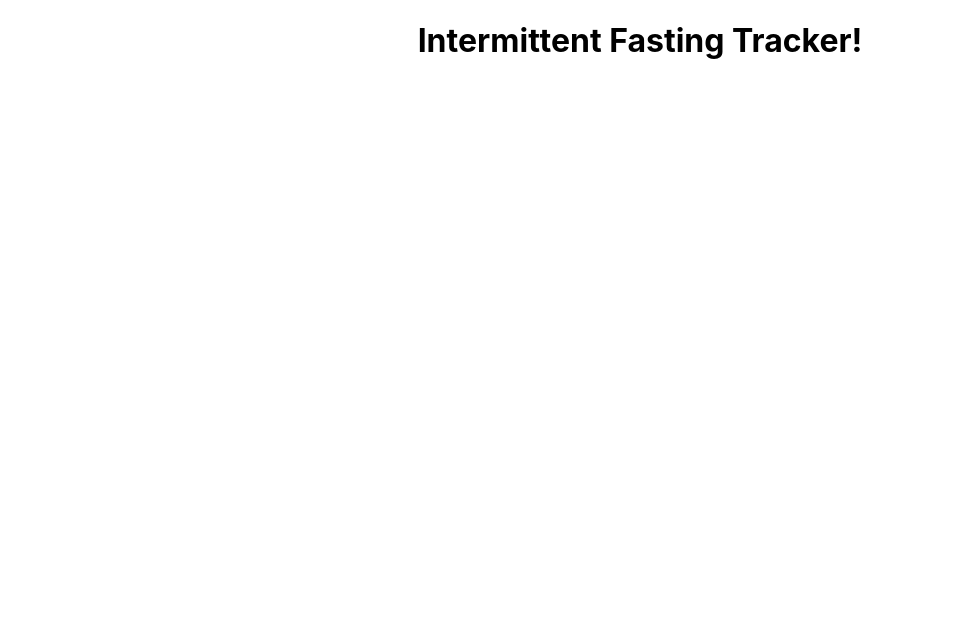
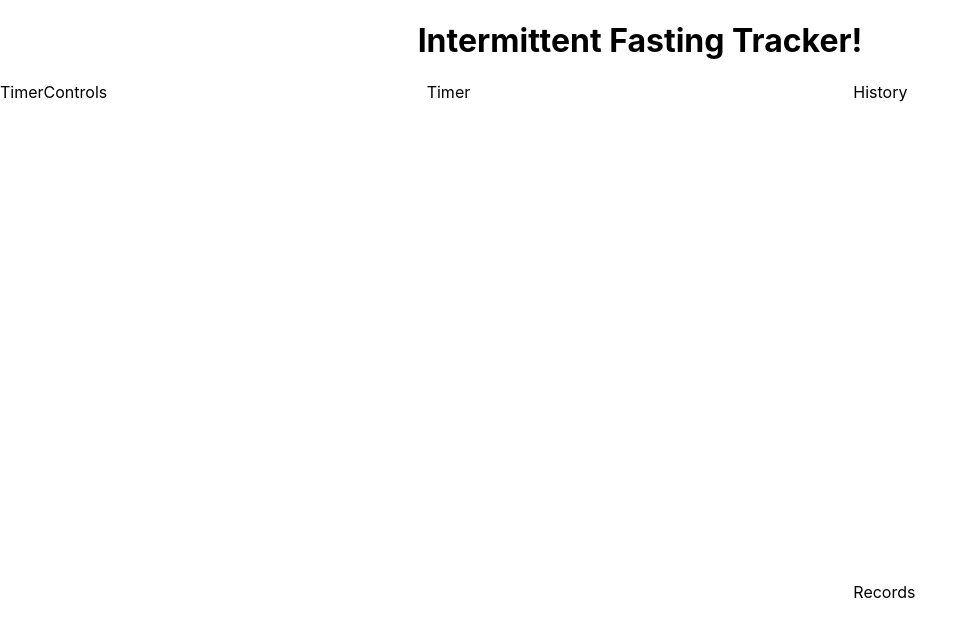
Before and after one commit to colemanjenkins/intermittent-fasting-timer, a React (Create React App) app: page / in a window 1280 px wide. Shown: the top 636 px of the page, without its empty margins (0-978 px from the left). Built offline with nearby package versions, Linux system fonts and the light colour scheme.

Commit message:
create grid layout

```diff
--- a/src/App.css
+++ b/src/App.css
@@ -1,3 +1,12 @@
 .dummyHeader {
   text-align: center
+
 }
+
+.grid {
+  display: grid;
+  height: 1000px;
+  grid-template: 500px 500px / 1fr 1fr 1fr;
+  grid-template-areas: "controls timer rightUpper"
+                       "controls timer rightLower";
+}
--- a/src/App.js
+++ b/src/App.js
@@ -9,6 +9,16 @@ function App() {
   return (
     <div className="App">
       <h1 className="dummyHeader">Intermittent Fasting Tracker!</h1>
+      <div className="grid">
+        <TimerControls />
+        <Timer />
+        <History />
+        <Records />
+        {/* <div className="timerControls">timerControls</div>
+        <div className="timer">timer</div>
+        <div className="history">history</div>
+        <div className="records">records</div> */}
+      </div>
     </div>
   );
 }
--- a/src/Components/History.css
+++ b/src/Components/History.css
@@ -0,0 +1,3 @@
+.history {
+  grid-area: rightUpper;
+}
--- a/src/Components/History.js
+++ b/src/Components/History.js
@@ -1,12 +1,12 @@
 import React, { Component } from 'react';
 import './History.css';
 
-class History extends React.Component {
+class History extends Component {
 
     render() {
-        return(
-            <div>
-
+        return (
+            <div className="history">
+                History
             </div>
         );
     }
--- a/src/Components/Records.css
+++ b/src/Components/Records.css
@@ -0,0 +1,3 @@
+.records {
+  grid-area: rightLower;
+}
--- a/src/Components/Records.js
+++ b/src/Components/Records.js
@@ -1,12 +1,12 @@
 import React, { Component } from 'react';
 import './Records.css';
 
-class Records extends React.Component {
+class Records extends Component {
 
     render() {
-        return(
-            <div>
-
+        return (
+            <div className="records">
+                Records
             </div>
         );
     }
--- a/src/Components/Timer.css
+++ b/src/Components/Timer.css
@@ -0,0 +1,3 @@
+.timer {
+  grid-area: timer;
+}
--- a/src/Components/Timer.js
+++ b/src/Components/Timer.js
@@ -1,12 +1,12 @@
 import React, { Component } from 'react';
 import './Timer.css';
 
-class Timer extends React.Component {
+class Timer extends Component {
 
     render() {
-        return(
-            <div>
-
+        return (
+            <div className="timer" >
+                Timer
             </div>
         );
     }
--- a/src/Components/TimerControls.css
+++ b/src/Components/TimerControls.css
@@ -0,0 +1,3 @@
+.timerControls {
+  grid-area: controls;
+}
--- a/src/Components/TimerControls.js
+++ b/src/Components/TimerControls.js
@@ -1,12 +1,12 @@
 import React, { Component } from 'react';
 import './TimerControls.css';
 
-class TimerControls extends React.Component {
+class TimerControls extends Component {
 
     render() {
-        return(
-            <div>
-
+        return (
+            <div className="timerControls">
+                TimerControls
             </div>
         );
     }
```
